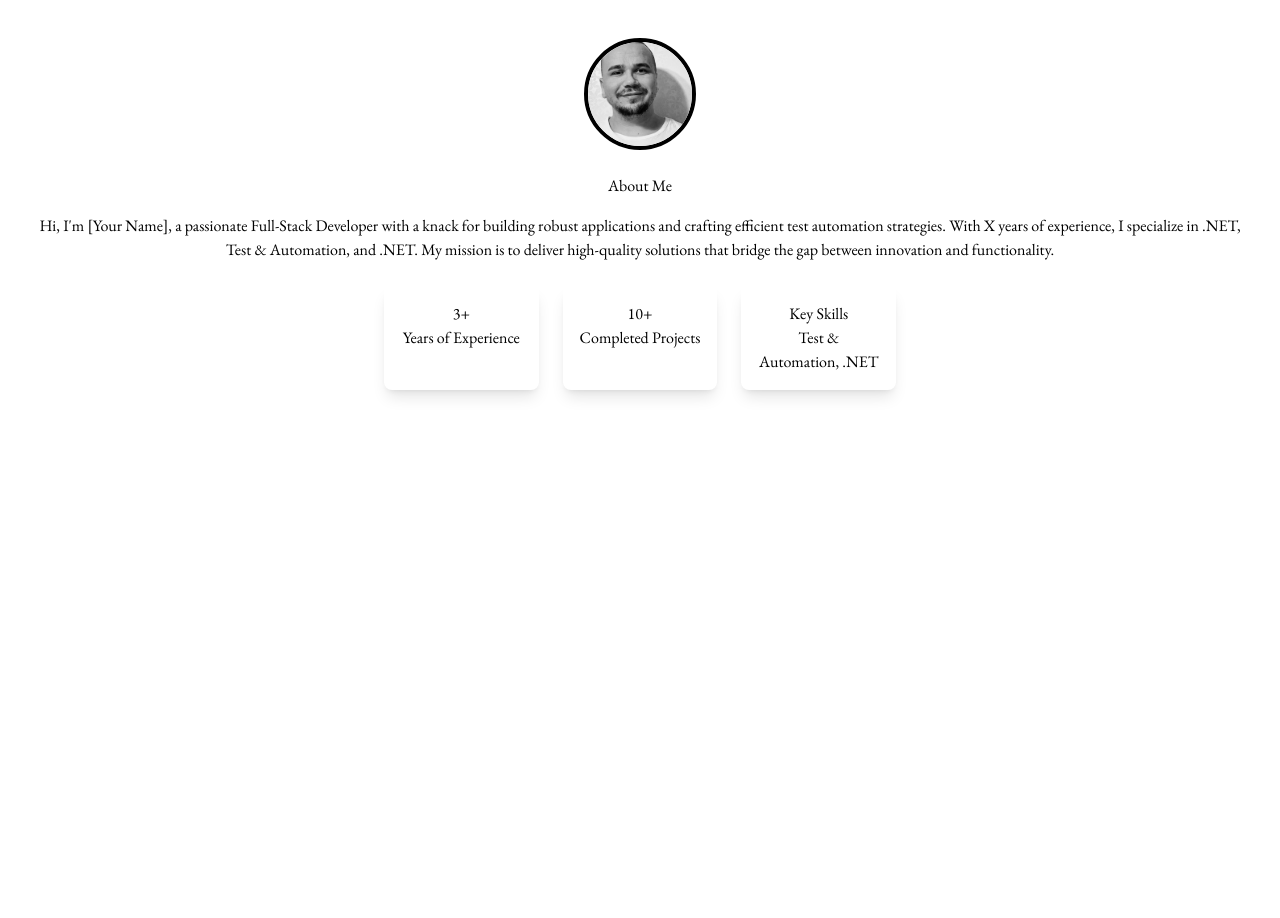
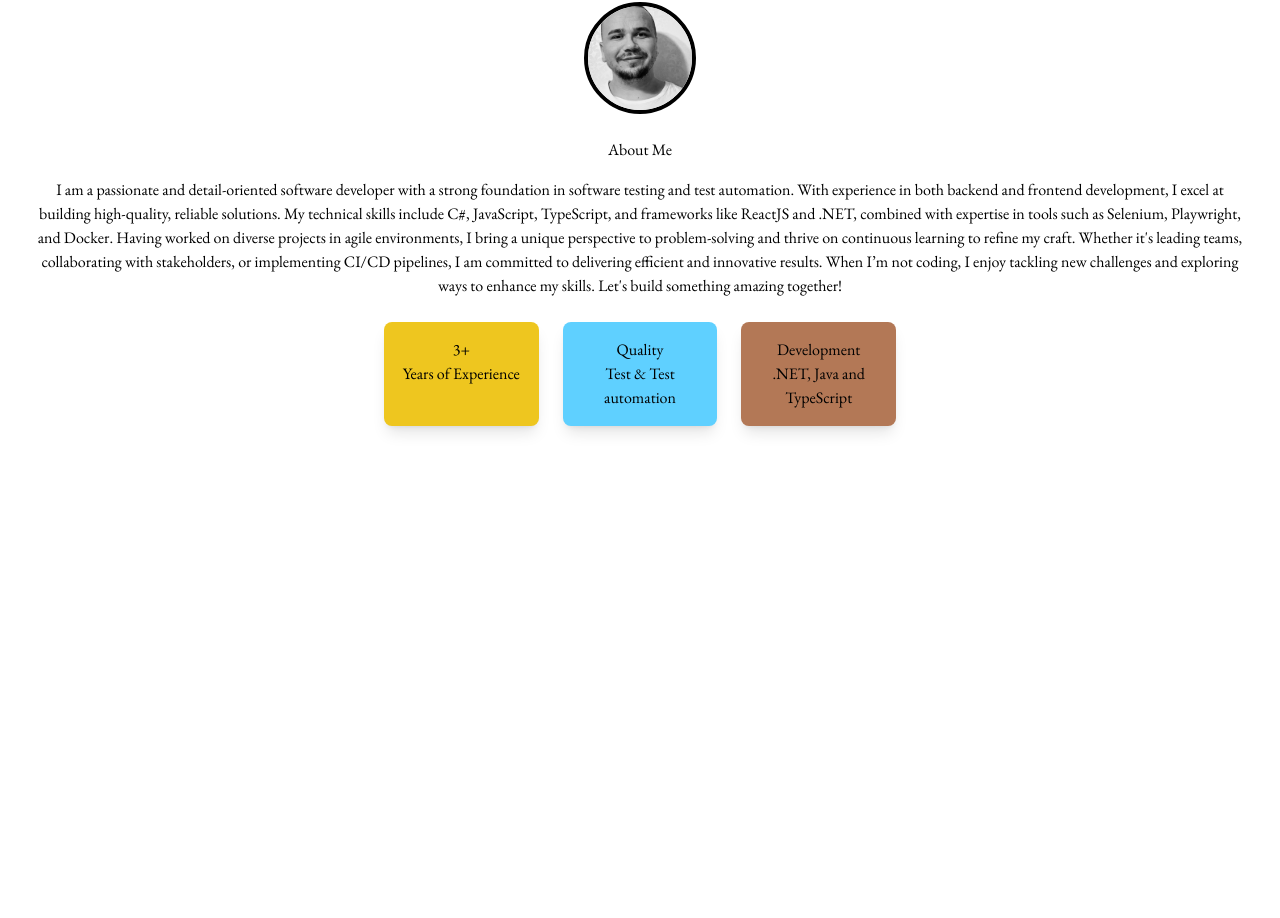
Before and after one commit to konraddrozdyk/react-portfolio, a React (Vite) app: page / in a window 1280 px wide. Shown: the part 986-1904 px from the top of the page. Built offline with nearby package versions, Linux system fonts and the light colour scheme.

Commit message:
Minor style changes

```diff
--- a/src/components/AboutMe.tsx
+++ b/src/components/AboutMe.tsx
@@ -34,25 +34,32 @@ const AboutMe: React.FC = () => {
         />
         <h2 className="mb-4">About Me</h2>
         <p className="text-center mb-6">
-          Hi, I'm <span>[Your Name]</span>, a passionate Full-Stack Developer
-          with a knack for building robust applications and crafting efficient
-          test automation strategies. With <span>X years of experience</span>, I
-          specialize in .NET, Test & Automation, and .NET. My mission is to
-          deliver high-quality solutions that bridge the gap between innovation
-          and functionality.
+          I am a passionate and detail-oriented software developer with a strong
+          foundation in software testing and test automation. With experience in
+          both backend and frontend development, I excel at building
+          high-quality, reliable solutions. My technical skills include C#,
+          JavaScript, TypeScript, and frameworks like ReactJS and .NET, combined
+          with expertise in tools such as Selenium, Playwright, and Docker.
+          Having worked on diverse projects in agile environments, I bring a
+          unique perspective to problem-solving and thrive on continuous
+          learning to refine my craft. Whether it's leading teams, collaborating
+          with stakeholders, or implementing CI/CD pipelines, I am committed to
+          delivering efficient and innovative results. When I’m not coding, I
+          enjoy tackling new challenges and exploring ways to enhance my skills.
+          Let's build something amazing together!
         </p>
         <div className="flex justify-between w-full max-w-lg gap-6">
-          <div className="text-center flex-1 p-4 rounded-lg shadow-lg">
+          <div className="text-center flex-1 p-4 rounded-lg shadow-lg bg-warmyellow">
             <h3>3+</h3>
             <p>Years of Experience</p>
           </div>
-          <div className="text-center flex-1 p-4 rounded-lg shadow-lg">
-            <h3>10+</h3>
-            <p>Completed Projects</p>
+          <div className="text-center flex-1 p-4 rounded-lg shadow-lg bg-seablue">
+            <h3>Quality</h3>
+            <p>Test & Test automation</p>
           </div>
-          <div className="text-center flex-1 p-4 rounded-lg shadow-lg">
-            <h3>Key Skills</h3>
-            <p>Test & Automation, .NET</p>
+          <div className="text-center flex-1 p-4 rounded-lg shadow-lg bg-santafe">
+            <h3>Development</h3>
+            <p>.NET, Java and TypeScript</p>
           </div>
         </div>
       </div>
--- a/src/components/Hero.tsx
+++ b/src/components/Hero.tsx
@@ -8,12 +8,12 @@ const LandingPage: React.FC = () => {
   return (
     <section
       id="landing"
-      className="h-screen bg-mountains flex flex-col justify-center items-center text-white"
+      className="h-screen flex flex-col justify-center items-center text-white"
     >
       <div className="w-40 h-40 md:w-48 md:h-48 absolute top-10 left-10 text-4xl">
         &lt; /salt &gt;
       </div>
-      <div className="absolute bottom-4 right-4 flex flex-col space-y-2">
+      <div className="absolute bottom-4 right-4 flex flex-col space-y-2 shadow-xl">
         <a href="https://github.com/konraddrozdyk" target="_blank">
           <img
             src="images/github-logo.svg"
@@ -52,13 +52,13 @@ const LandingPage: React.FC = () => {
       <div className="flex space-x-6">
         <a
           href="#about"
-          className="px-6 py-3 bg-white text-blue-600 rounded-lg shadow-lg hover:bg-blue-100 transition bg-warmyellow"
+          className="px-6 py-3 bg-white rounded-lg shadow-lg hover:bg-seablue transition bg-warmyellow"
         >
           Get to know me
         </a>
         <a
           href="#contact"
-          className="px-6 py-3 bg-transparent border border-white rounded-lg shadow-lg hover:bg-white hover:text-blue-600 transition bg-seablue"
+          className="px-6 py-3 bg-transparent border border-white rounded-lg shadow-lg hover:bg-warmyellow transition bg-seablue"
         >
           <FontAwesomeIcon icon={faBriefcase} className="mr-2" />
           Contact
```
